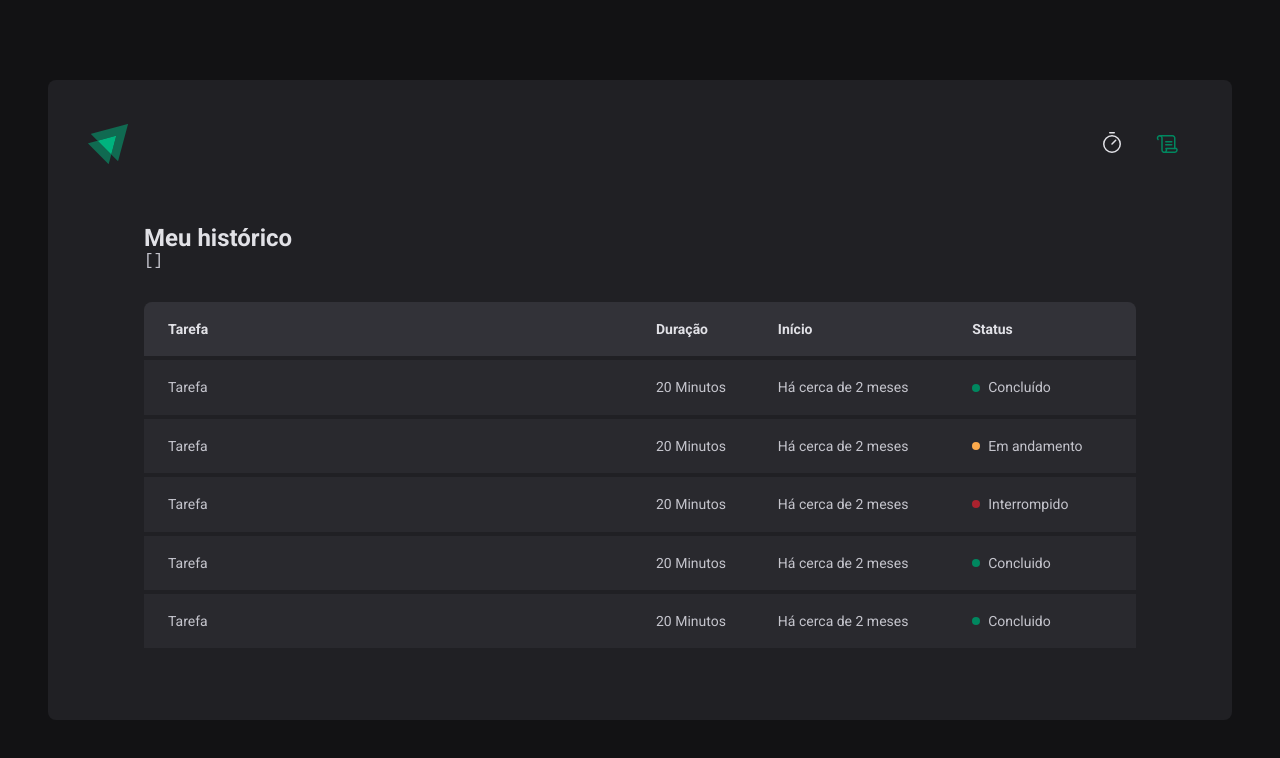
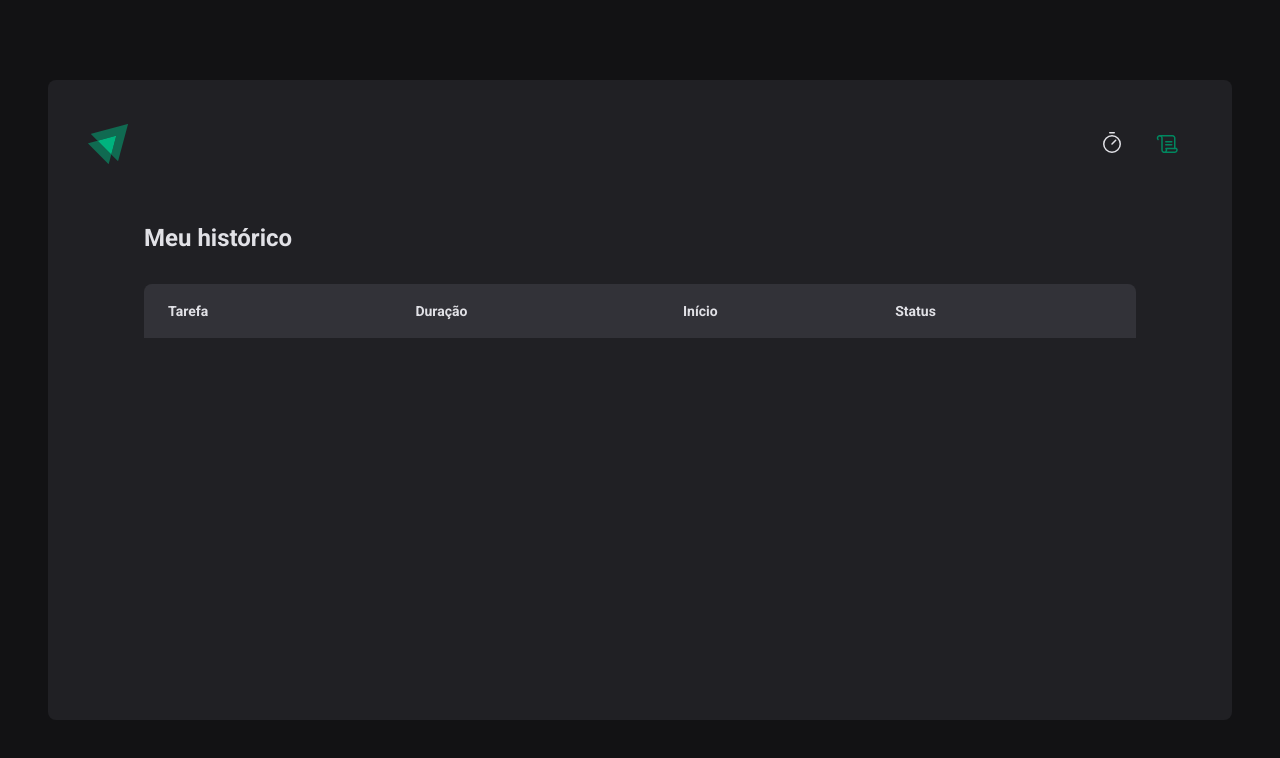
Before and after one commit to GustavoSilv4/Ignite-Timer-Project-02, a React (Vite) app: page /history in a window 1280 px wide. Shown: the top 758 px of the page. Built offline with nearby package versions, Linux system fonts and the light colour scheme.

Commit message:
feat: functionality has been made for viewing the history of cycles

```diff
--- a/src/pages/History/index.tsx
+++ b/src/pages/History/index.tsx
@@ -1,4 +1,7 @@
 import { useContext } from 'react'
+import { formatDistanceToNow } from 'date-fns'
+import ptBR from 'date-fns/locale/pt-BR'
+
 import { CyclesContext } from '../../contexts/CyclesContext'
 import { HistoryContainer, HistoryList, Status } from './styles'
 
@@ -8,8 +11,6 @@
   return (
     <HistoryContainer>
       <h1>Meu histórico</h1>
-
-      <pre>{JSON.stringify(cycles, null, 2)}</pre>
 
       <HistoryList>
         <table>
@@ -21,46 +22,31 @@
           </thead>
 
           <tbody>
-            <tr>
-              <td>Tarefa</td>
-              <td>20 Minutos</td>
-              <td>Há cerca de 2 meses</td>
-              <td>
-                <Status statusColor="green">Concluído</Status>
-              </td>
-            </tr>
-            <tr>
-              <td>Tarefa</td>
-              <td>20 Minutos</td>
-              <td>Há cerca de 2 meses</td>
-              <td>
-                <Status statusColor="yellow">Em andamento</Status>
-              </td>
-            </tr>
-            <tr>
-              <td>Tarefa</td>
-              <td>20 Minutos</td>
-              <td>Há cerca de 2 meses</td>
-              <td>
-                <Status statusColor="red">Interrompido</Status>
-              </td>
-            </tr>
-            <tr>
-              <td>Tarefa</td>
-              <td>20 Minutos</td>
-              <td>Há cerca de 2 meses</td>
-              <td>
-                <Status statusColor="green">Concluido</Status>
-              </td>
-            </tr>
-            <tr>
-              <td>Tarefa</td>
-              <td>20 Minutos</td>
-              <td>Há cerca de 2 meses</td>
-              <td>
-                <Status statusColor="green">Concluido</Status>
-              </td>
-            </tr>
+            {cycles.map((cycle) => {
+              return (
+                <tr key={cycle.id}>
+                  <td>{cycle.task}</td>
+                  <td>{cycle.minutesAmount} minutos</td>
+                  <td>
+                    {formatDistanceToNow(cycle.startDate, {
+                      addSuffix: true,
+                      locale: ptBR,
+                    })}
+                  </td>
+                  <td>
+                    {cycle.FinishedDate && (
+                      <Status statusColor="green">Concluído</Status>
+                    )}
+                    {cycle.InterruptDate && (
+                      <Status statusColor="red">Interrompido</Status>
+                    )}
+                    {!cycle.FinishedDate && !cycle.InterruptDate && (
+                      <Status statusColor="yellow">Em andamento</Status>
+                    )}
+                  </td>
+                </tr>
+              )
+            })}
           </tbody>
         </table>
       </HistoryList>
```
